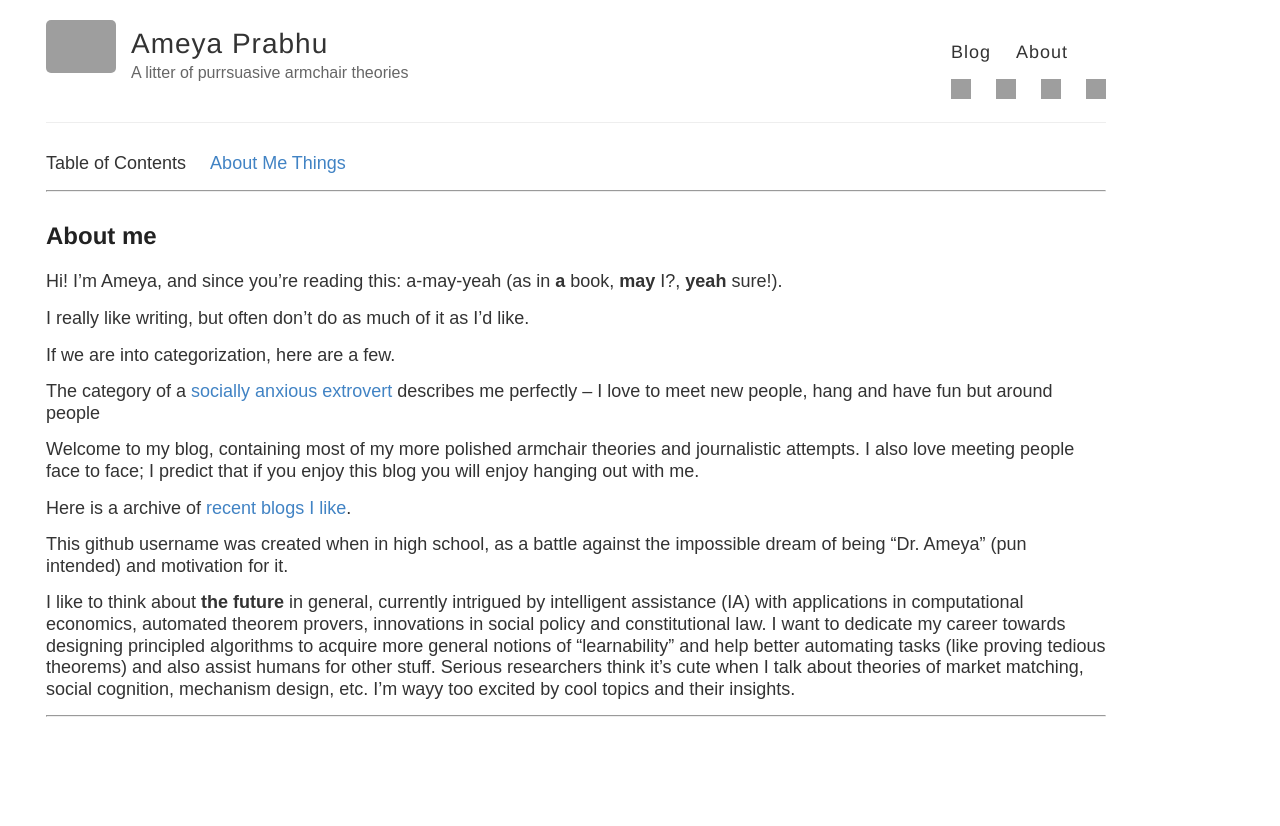
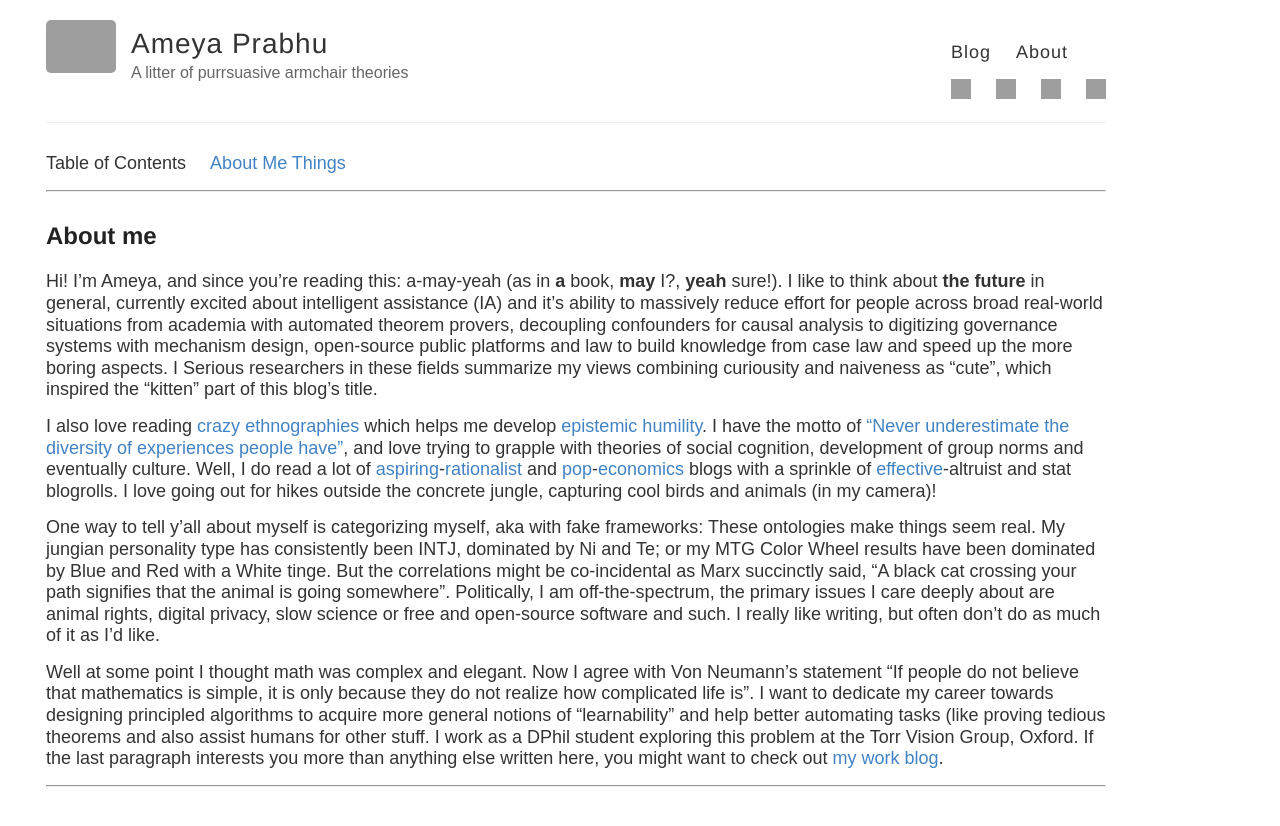
Before and after one commit to bayesianconspirator/bayesianconspirator.github.io, a Jekyll site: the page built from about/index.md, in a window 1280 px wide. Shown: the top 826 px of the page. Built offline with Jekyll 4.4.1, drawn with Linux system fonts in a browser that asks for light colours; some web fonts are replaced; grey boxes are pictures that could not be loaded.

Commit message:
cleaned about me

```diff
--- a/about/index.md
+++ b/about/index.md
@@ -10,21 +10,12 @@ Table of Contents     [About Me](#aboutme) [Things ]()
 
 ## <a name="aboutme" id="aboutme"></a>About me
 
-Hi! I’m Ameya, and since you're reading this: a-may-yeah (as in __a__ book, __may__ I?, __yeah__ sure!).
+Hi! I’m Ameya, and since you're reading this: a-may-yeah (as in __a__ book, __may__ I?, __yeah__ sure!). I like to think about **the future** in general, currently excited about intelligent assistance (IA) and it's ability to massively reduce effort for people across broad real-world situations from academia with automated theorem provers, decoupling confounders for causal analysis to digitizing governance systems with mechanism design, open-source public platforms and law to build knowledge from case law and speed up the more boring aspects. I Serious researchers in these fields summarize my views combining curiousity and naiveness as "cute", which inspired the "kitten" part of this blog's title.
 
-I really like writing, but often don’t do as much of it as I’d like.
+I also love reading [crazy](https://en.wikipedia.org/wiki/Invented_tradition) [ethnographies](https://en.wikipedia.org/wiki/Debt:_The_First_5000_Years) which helps me develop [epistemic humility](https://en.wikipedia.org/wiki/Epistemic_humility). I have the motto of ["Never underestimate the diversity of experiences people have"](https://slatestarcodex.com/2017/10/02/different-worlds/), and love trying to grapple with theories of social cognition, development of group norms and eventually culture. Well, I do read a lot of [aspiring](https://astralcodexten.substack.com/)-[rationalist](https://www.lesswrong.com/recommendations) and [pop](https://marginalrevolution.com/)-[economics](https://www.econtalk.org/) blogs with a sprinkle of [effective](https://forum.effectivealtruism.org/)-altruist and stat blogrolls. I love going out for hikes outside the concrete jungle, capturing cool birds and animals (in my camera)!
 
-If we are into categorization, here are a few.
+One way to tell y'all about myself is categorizing myself, aka with fake frameworks: These ontologies make things seem real. My jungian personality type has consistently been INTJ, dominated by Ni and Te; or my MTG Color Wheel results have been dominated by Blue and Red with a White tinge. But the correlations might be co-incidental as Marx succinctly said, "A black cat crossing your path signifies that the animal is going somewhere". Politically, I am  off-the-spectrum, the primary issues I care deeply about are animal rights, digital privacy, slow science or free and open-source software and such. I really like writing, but often don’t do as much of it as I’d like.
 
-The category of a [socially anxious extrovert](https://jesswhittlestone.com/blog/2020/11/1/being-a-socially-anxious-extrovert) describes me perfectly -- I love to meet new people, hang and have fun but  around people
-
-Welcome to my blog, containing most of my more polished armchair theories and journalistic attempts. I also love meeting people face to face; I predict that if you enjoy this blog you will enjoy hanging out with me.
-
-
-Here is a archive of [recent blogs I like]().
-
- This github username was created when in high school, as a battle against the impossible dream of being "Dr. Ameya" (pun intended) and motivation for it.
-
-I like to think about **the future** in general, currently intrigued by intelligent assistance (IA) with applications in computational economics, automated theorem provers, innovations in social policy and constitutional law. I want to dedicate my career towards designing principled algorithms to acquire more general notions of "learnability" and help better automating tasks (like proving tedious theorems) and also assist humans for other stuff. Serious researchers think it's cute when I talk about theories of market matching, social cognition, mechanism design,  etc. I'm wayy too  excited by cool topics and their insights.
+Well at some point I thought math was complex and elegant. Now I agree with Von Neumann's statement "If people do not believe that mathematics is simple, it is only because they do not realize how complicated life is". I want to dedicate my career towards designing principled algorithms to acquire more general notions of "learnability" and help better automating tasks (like proving tedious theorems and also assist humans for other stuff. I work as a DPhil student exploring this problem at the Torr Vision Group, Oxford. If the last paragraph interests you more than anything else written here, you might want to check out [my work blog](https://drimpossible.github.io).
 
 ---
```
Also changed, not shown: blog/blogs_i_love.md (+2 -2 lines), blog/comment_policy.md (+1 -1 lines).
